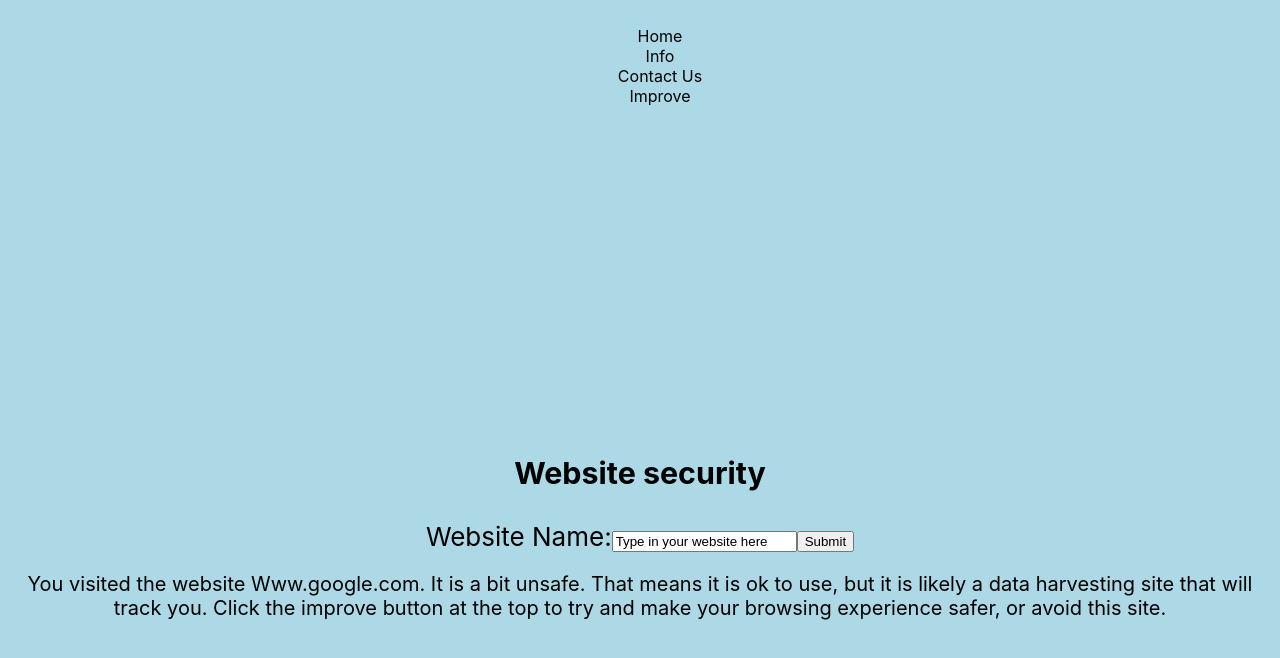
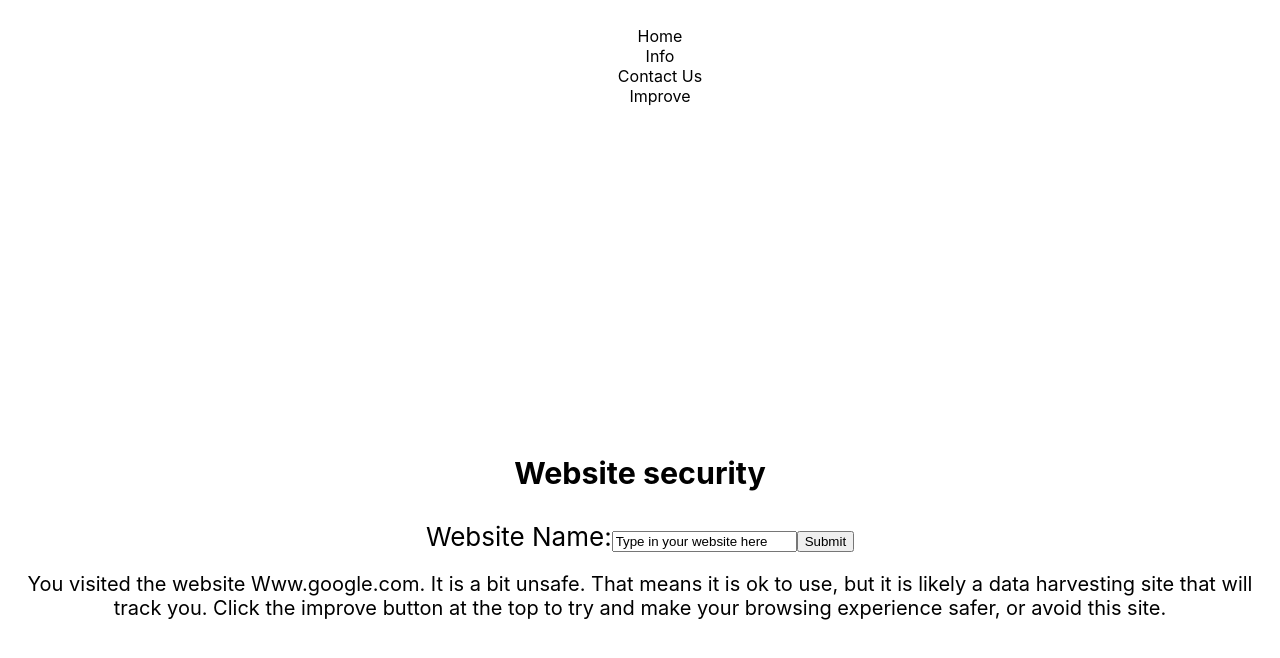
Before and after one commit to shamit2008/security-scanner-pages, a React (Create React App) app: page / in a window 1280 px wide. Shown: the top 658 px of the page. Built offline with nearby package versions, Linux system fonts and the light colour scheme; no server answers.

Commit message:
finalBeforeClone

```diff
--- a/src/App.css
+++ b/src/App.css
@@ -14,11 +14,11 @@
 }
 
 body {
-  background-color: lightblue;
+  background-color: white;
 }
 
 .App-header {
-  background-color: lightblue;
+  background-color: white;
   min-height: 100vh;
   display: flex;
   flex-direction: column;
@@ -29,7 +29,7 @@ body {
 }
 
 .App {
-  background-color: lightblue;
+  background-color: white;
   padding: 10px 10px 10px 10px;
 }
 .App-link {
```
